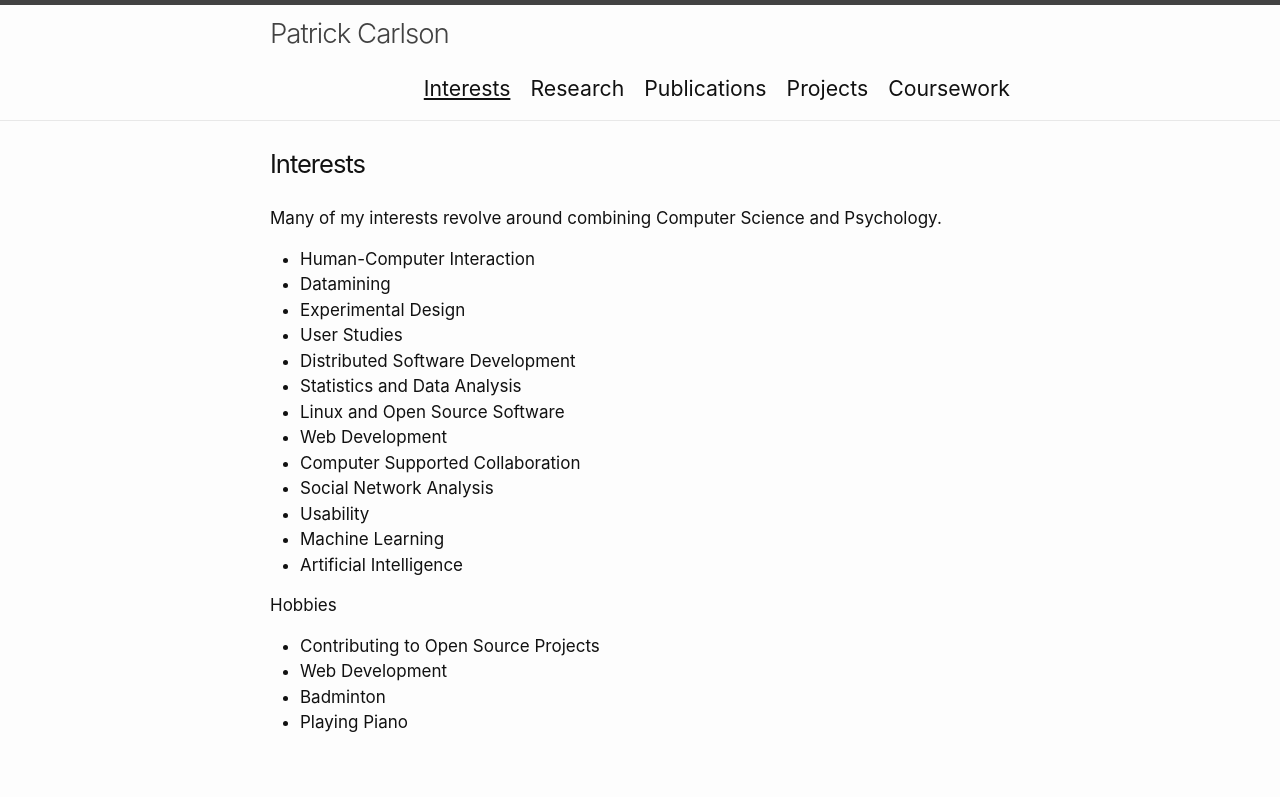
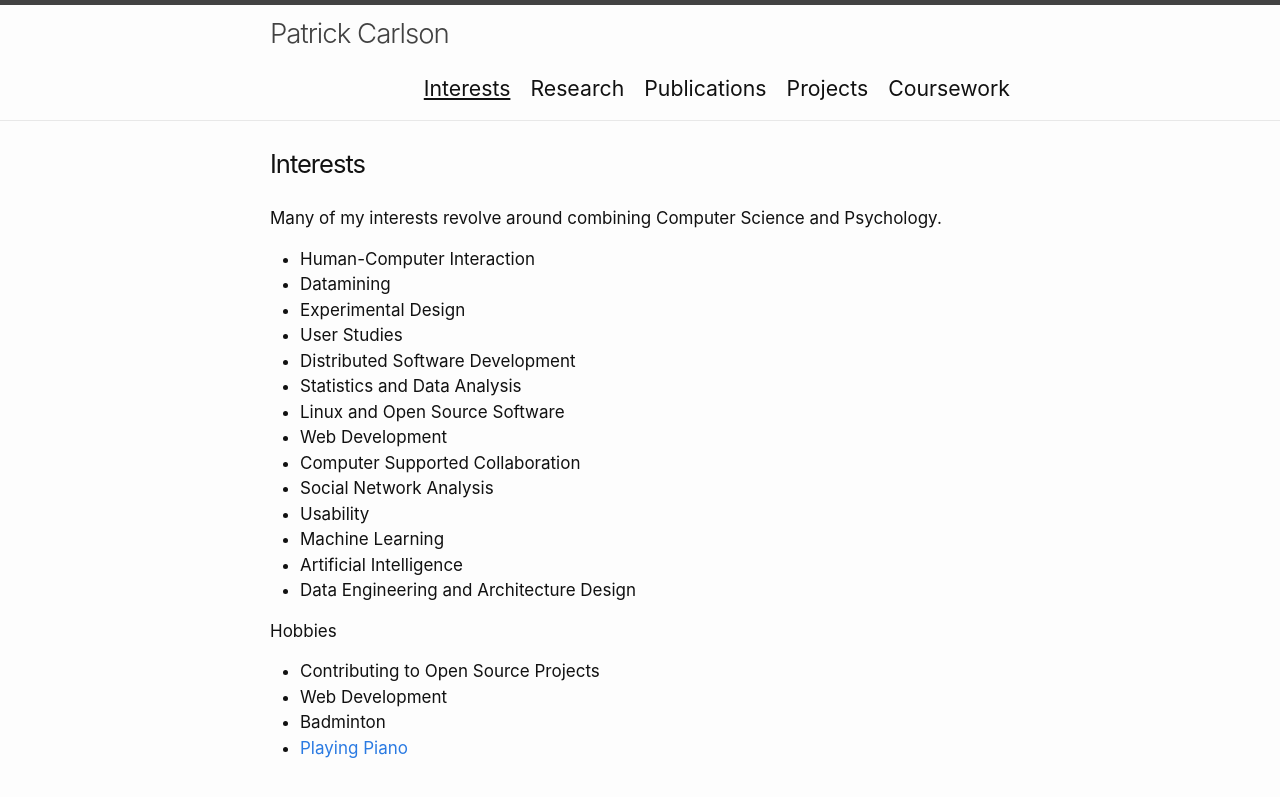
Before and after one commit to carlsonp/carlsonp.github.io, a Jekyll site: the page built from interests.md, in a window 1280 px wide. Shown: the top 797 px of the page. Built offline with Jekyll 4.4.1, drawn with Linux system fonts in a browser that asks for light colours.

```diff
--- a/interests.md
+++ b/interests.md
@@ -22,10 +22,11 @@ Many of my interests revolve around combining Computer Science and Psychology.
 * Usability
 * Machine Learning
 * Artificial Intelligence
+* Data Engineering and Architecture Design
 
 Hobbies
 
 * Contributing to Open Source Projects
 * Web Development
 * Badminton
-* Playing Piano
+* [Playing Piano](https://www.youtube.com/playlist?list=PL478ezBNt1NDfFi-zYkNmwlAd_8jrD27X)
```
